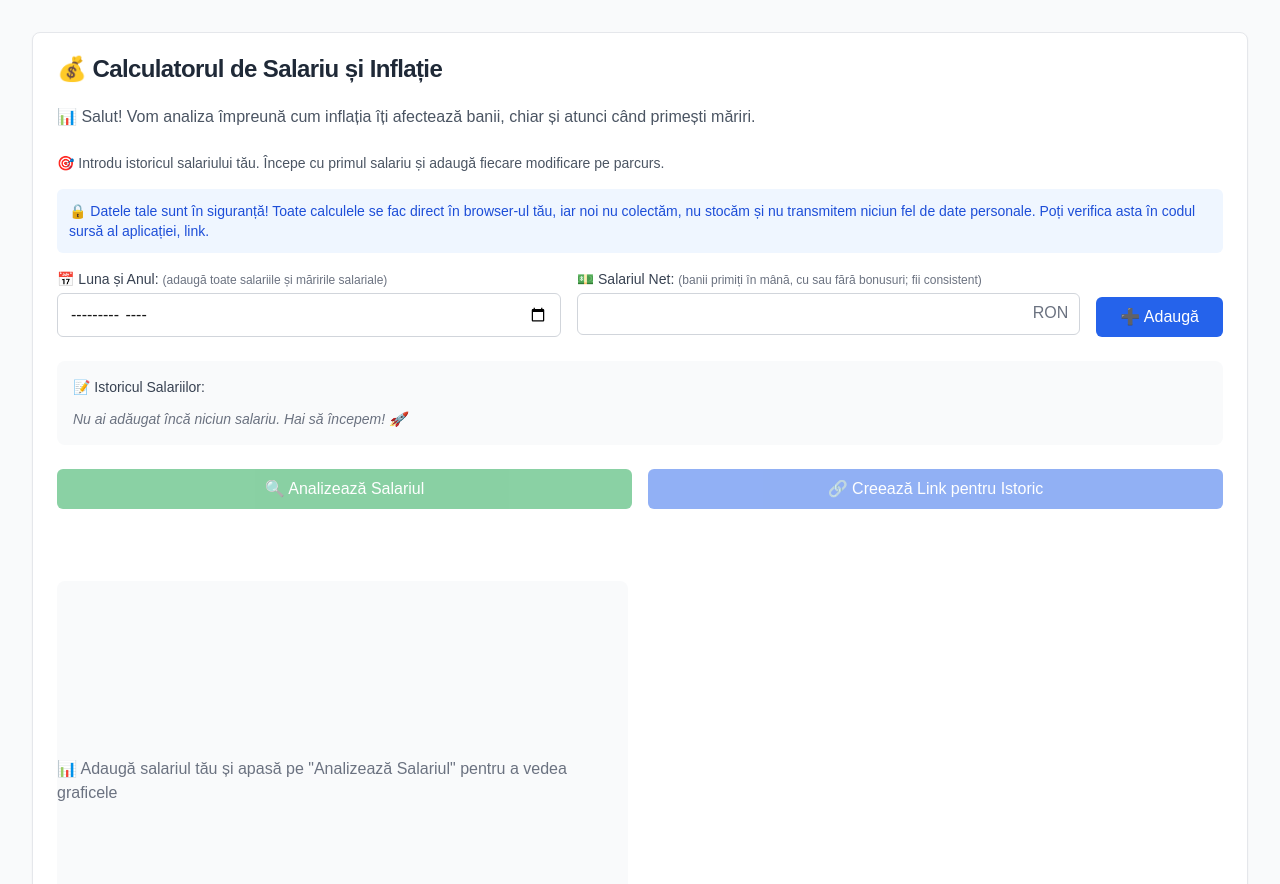
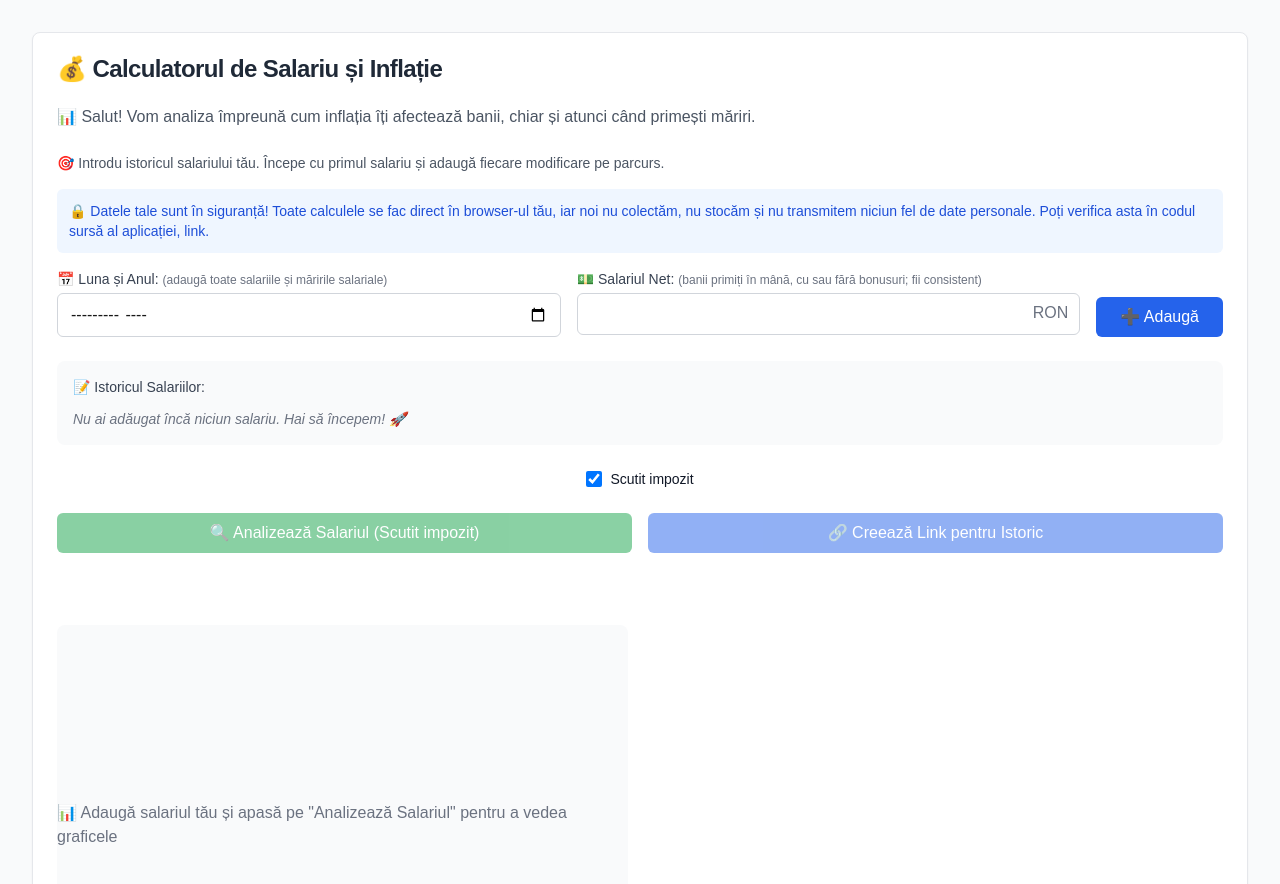
Before and after one commit to bvb-org/salary-chart, a Next.js app: page / in a window 1280 px wide. Shown: the top 884 px of the page. Built offline with nearby package versions, Linux system fonts and the light colour scheme.

Commit message:
feat (temp): add 'scutit impozit' checkbox

```diff
--- a/src/components/SalaryChart.tsx
+++ b/src/components/SalaryChart.tsx
@@ -81,6 +81,7 @@ const SalaryChart = () => {
   const [newDate, setNewDate] = useState('');
   const [newSalary, setNewSalary] = useState('');
   const [chartData, setChartData] = useState<ChartDataPoint[]>([]);
+  const [taxExempt, setTaxExempt] = useState(true);
   const [targetValues, setTargetValues] = useState<TargetValues>({
     maintainPowerTarget: 0,
     nominal: 0,
@@ -469,13 +470,27 @@ const SalaryChart = () => {
                 </div>
               </div>
 
+              <div className="flex items-center justify-center mb-4">
+                <div className="flex items-center">
+                  <input
+                    type="checkbox"
+                    id="taxExempt"
+                    checked={taxExempt}
+                    onChange={(e) => setTaxExempt(e.target.checked)}
+                    className="w-4 h-4 text-blue-600 bg-gray-100 border-gray-300 rounded focus:ring-blue-500 focus:ring-2"
+                  />
+                  <label htmlFor="taxExempt" className="ml-2 text-sm font-medium text-gray-900">
+                    Scutit impozit
+                  </label>
+                </div>
+              </div>
               <div className="flex gap-4">
                 <button
                   onClick={calculateChart}
                   className="flex-1 bg-green-600 text-white px-6 py-2 rounded-md hover:bg-green-700 transition-colors focus:outline-none focus:ring-2 focus:ring-green-500 focus:ring-offset-2 disabled:opacity-50 disabled:cursor-not-allowed"
                   disabled={salaryChanges.length === 0}
                 >
-                  🔍 Analizează Salariul
+                  🔍 Analizează Salariul {taxExempt ? '(Scutit impozit)' : ''}
                 </button>
                 <button
                   onClick={() => {
@@ -561,6 +576,7 @@ const SalaryChart = () => {
                       chartData.forEach(data => {
                         // Get tax rates based on time period
                         let govContribution;
+                        if (taxExempt) {
                           const [currentMonth, currentYear] = data.date.split('-').map(Number);
 
                           if (currentYear >= 2025) {
@@ -585,6 +601,10 @@ const SalaryChart = () => {
                             govContribution = data.nominal * 0.35;
                           } else {
                             // 1996-2003: 45% of net
+                            govContribution = data.nominal * 0.45;
+                          }
+                        } else {
+                          // Flat 45% tax rate when tax exempt is unchecked
                           govContribution = data.nominal * 0.45;
                         }
 
```
Lines whose indentation alone changed are shown as unchanged.
